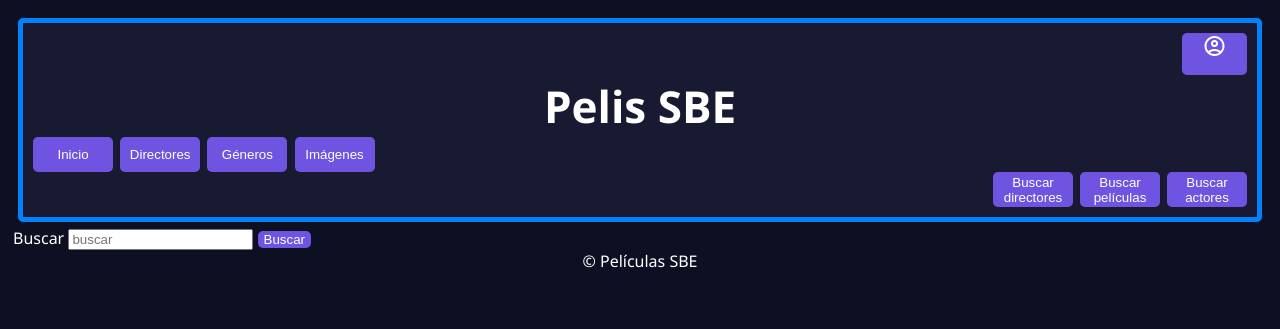
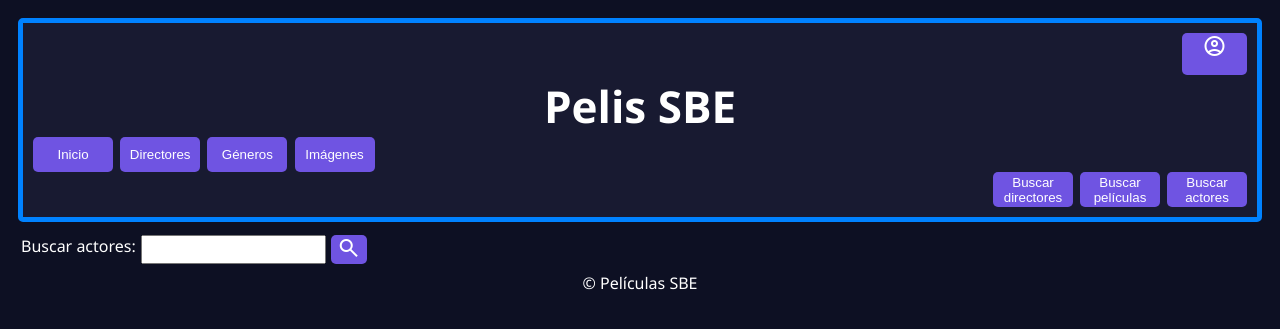
Before and after one commit to Sofii2301/Proyecto-Final---Programacion-2, a Flask app: page /buscarActores in a window 1280 px wide. Shown: the top 329 px of the page. Run offline with Flask 2, Linux system fonts and the light colour scheme.

Commit message:
estilos buscadores

```diff
--- a/static/css/estilos_index.css
+++ b/static/css/estilos_index.css
@@ -69,6 +69,16 @@ button {
     justify-content: flex-end;
 }
 
+#buscadores {
+    display: flex;
+    margin: 8px;
+}
+
+#input_buscadores {
+    margin-left: 5px;
+    margin-right: 5px;
+}
+
 /* estilos peliculas */
 main {
     display: flex;
--- a/templates/buscar_actores.html
+++ b/templates/buscar_actores.html
@@ -4,10 +4,14 @@
 <div id="contenedor-central">
     <main>
         <!-- para las peliculas -->
-        <form action="/confirmar_actores" method="post">
-            <label for="actores">Buscar</label>
-            <input type="text" placeholder="buscar" name="actores">
-            <button type="submit" id="buscar_actor">Buscar</button>
+        <form action="/confirmar_actores" method="post" id="buscadores">
+            <label for="actores"> Buscar actores: </label>
+            <input type="text" name="actores" id="input_buscadores">
+            <button type="submit" id="buscar_actor">
+                <span class="material-symbols-outlined">
+                    search
+                </span>
+            </button>
         </form>
         {% for datos in peliculas %}
             {% if datos['Actores'] == actor1 %}
@@ -15,12 +19,14 @@
                     <div id="img">
                         <img src=" {{ datos ['img'] }} " alt="imagen" width="200px" height="300px">
                     </div>
-                    <h2> {{ datos ['Titulo'] }} </h2>
-                    <h3> Director: {{ datos ['Director'] }} </h3>
-                    <h3> Año: {{datos ['año']  }} </h3>
-                    <h3> Género: {{datos ['Genero'] }} </h3>
-                    <p> Sinopsis: {{datos ['Sinopsis']}} </p>
-                    <h4> Actores: {{ datos ['Actores'] }} </h4>
+                    <div id="info">
+                        <h2> {{ datos ['Titulo'] }} </h2>
+                        <h3> Director: {{ datos ['Director'] }} </h3>
+                        <h3> Año: {{datos ['año']  }} </h3>
+                        <h3> Género: {{datos ['Genero'] }} </h3>
+                        <p id="id_sinopsis" > Sinopsis: </p> <p> {{ datos ['Sinopsis'] }} </p>
+                        <h4> Actores: {{ datos ['Actores'] }} </h4>
+                    </div>
                 </article>
             {% endif %}
         {% endfor %}
```
Also changed, not shown: templates/buscar_directores.html (+16 -10 lines), templates/buscar_peliculas.html (+16 -10 lines).
